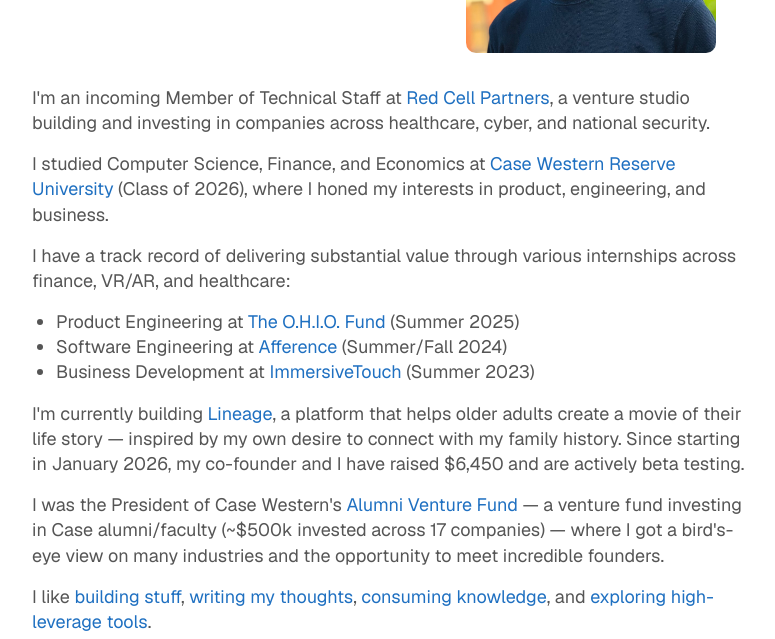
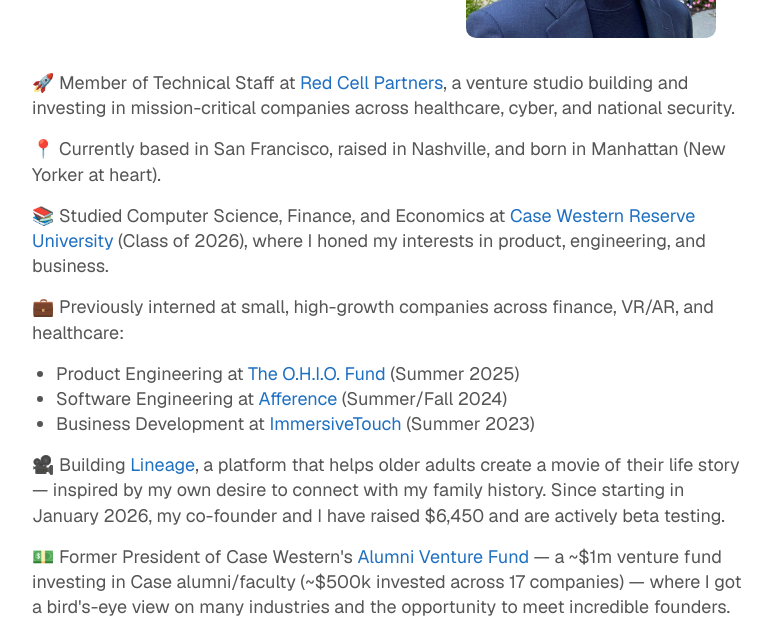
Before and after one commit to krishinparikh/portfolio, a Next.js app: page / in a window 1280 px wide. Shown: the part 308-947 px from the top of the page, without its empty margins (248-1023 px from the left). Built offline with nearby package versions, Linux system fonts and the light colour scheme; a web font is replaced by a local one.

Commit message:
monthly update

```diff
--- a/src/app/(home)/components/bio.tsx
+++ b/src/app/(home)/components/bio.tsx
@@ -5,21 +5,24 @@
   return (
     <div className="max-w-[720px] w-full text-left mt-8 leading-relaxed [&_a]:text-link [&_a]:no-underline [&_a:hover]:text-link-hover [&_a:hover]:transition-colors [&_a:hover]:duration-200">
       <p>
-        I&apos;m an incoming Member of Technical Staff at{" "}
+        🚀 Member of Technical Staff at{" "}
         <a href="https://www.redcellpartners.com/" target="_blank" rel="noopener noreferrer">
           Red Cell Partners
         </a>
-        , a venture studio building and investing in companies across healthcare, cyber, and national security.
+        , a venture studio building and investing in mission-critical companies across healthcare, cyber, and national security.
       </p>
       <p>
-        I studied Computer Science, Finance, and Economics at{" "}
+        📍 Currently based in San Francisco, raised in Nashville, and born in Manhattan (New Yorker at heart).
+      </p>
+      <p>
+        📚 Studied Computer Science, Finance, and Economics at{" "}
         <a href="http://case.edu" target="_blank" rel="noopener noreferrer">
           Case Western Reserve University
         </a>{" "}
         (Class of 2026), where I honed my interests in product, engineering, and business.
       </p>
       <p>
-        I have a track record of delivering substantial value through various internships across finance, VR/AR, and healthcare:
+        💼 Previously interned at small, high-growth companies across finance, VR/AR, and healthcare:
       </p>
       <ul>
         <li>
@@ -45,10 +48,10 @@
         </li>
       </ul>
       <p>
-        I'm currently building <Link href="/projects/lineage">Lineage</Link>, a platform that helps older adults create a movie of their life story — inspired by my own desire to connect with my family history. Since starting in January 2026, my co-founder and I have raised $6,450 and are actively beta testing.
+        🎥 Building <Link href="/projects/lineage">Lineage</Link>, a platform that helps older adults create a movie of their life story — inspired by my own desire to connect with my family history. Since starting in January 2026, my co-founder and I have raised $6,450 and are actively beta testing.
       </p>
       <p>
-        I was the President of Case Western&apos;s{" "}
+        💵 Former President of Case Western&apos;s{" "}
         <a
           href="https://case.edu/entrepreneurship/funding/cwru-alumni-venture-fund"
           target="_blank"
@@ -56,11 +59,11 @@
         >
           Alumni Venture Fund
         </a>{" "}
-        &mdash; a venture fund investing in Case alumni/faculty (~$500k invested across 17
+        &mdash; a ~$1m venture fund investing in Case alumni/faculty (~$500k invested across 17
         companies) &mdash; where I got a bird's-eye view on many industries and the opportunity to meet incredible founders.
       </p>
       <p>
-        I like <Link href="/projects">building stuff</Link>,{" "}
+        💻 I like <Link href="/projects">building stuff</Link>,{" "}
         <a href="https://substack.com/@krishinparikh" target="_blank" rel="noopener noreferrer">
           writing my thoughts
         </a>
@@ -75,7 +78,7 @@
         .
       </p>
       <p>
-        I love meeting people &mdash; reach me at{" "}
+        🤝 I love meeting people &mdash; reach me at{" "}
         <a href={`mailto:${CONTACT.email}`}>{CONTACT.email}</a> or{" "}
         <a href={SOCIAL_LINKS.linkedin} target="_blank" rel="noopener noreferrer">
           LinkedIn
@@ -83,7 +86,7 @@
         !
       </p>
       <p>
-        Read my <Link href="/story">full story</Link> to learn my &ldquo;why&rdquo; behind the &ldquo;what&rdquo;.
+        📖 Read my <Link href="/story">full story</Link> to learn my &ldquo;why&rdquo; behind the &ldquo;what&rdquo;.
       </p>
     </div>
   );
```
Also changed, not shown: public/images/profile/headshot.jpg.
